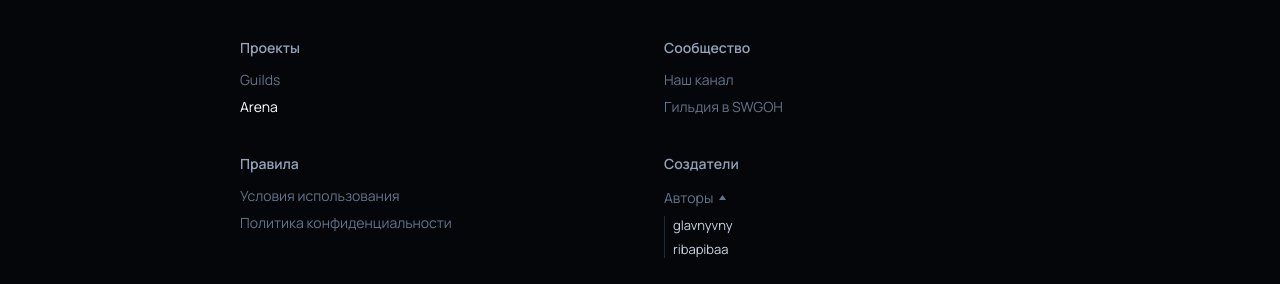
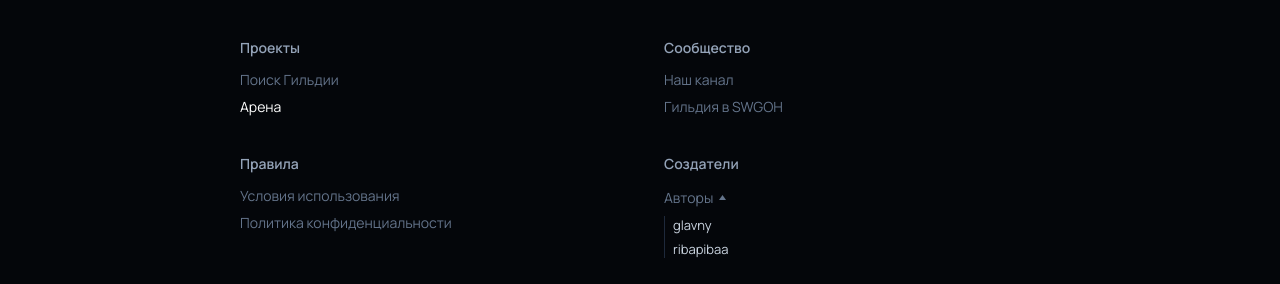
Before and after one commit to jango100500-ui/swgoh.arena, a React (Vite) app: page / in a window 1280 px wide. Both pictures are taken after a click on the button "Авторы". Shown: the part 492-776 px from the top of the page. Built offline with nearby package versions, Linux system fonts and the light colour scheme.

Commit message:
Update Footer.tsx

```diff
--- a/src/app/Footer.tsx
+++ b/src/app/Footer.tsx
@@ -26,10 +26,22 @@ export const Footer = () => {
           </span>
           <ul style={{ listStyle: 'none', marginTop: '12px', display: 'flex', flexDirection: 'column', gap: '8px', fontSize: '14px' }}>
             <li>
-              <a href="#" style={{ color: '#64748b' }}>Guilds</a>
+              <a
+                href="https://t.me/SwgohGuilds_bot"
+                target="_blank"
+                rel="noreferrer"
+                style={{ color: '#64748b' }}
+              >
+                Поиск Гильдии
+              </a>
             </li>
             <li>
-              <span style={{ color: '#ffffff', fontWeight: 400 }}>Arena</span>
+              <a
+                href="https://arena-nine-green.vercel.app"
+                style={{ color: '#ffffff', fontWeight: 400 }}
+              >
+                Арена
+              </a>
             </li>
           </ul>
         </div>
@@ -40,12 +52,24 @@ export const Footer = () => {
           </span>
           <ul style={{ listStyle: 'none', marginTop: '12px', display: 'flex', flexDirection: 'column', gap: '8px', fontSize: '14px' }}>
             <li>
-              <a href="https://t.me/example" target="_blank" rel="noreferrer" style={{ color: '#64748b' }}>
+              <a
+                href="https://t.me/example"
+                target="_blank"
+                rel="noreferrer"
+                style={{ color: '#64748b' }}
+              >
                 Наш канал
               </a>
             </li>
             <li>
-              <a href="#" style={{ color: '#64748b' }}>Гильдия в SWGOH</a>
+              <a
+                href="https://swgoh.gg/g/ZsQzG2VxSsaH9oAqYNNoig/"
+                target="_blank"
+                rel="noreferrer"
+                style={{ color: '#64748b' }}
+              >
+                Гильдия в SWGOH
+              </a>
             </li>
           </ul>
         </div>
@@ -90,8 +114,22 @@ export const Footer = () => {
             </button>
             {isAuthorsOpen && (
               <div style={{ marginTop: '8px', display: 'flex', flexDirection: 'column', gap: '6px', paddingLeft: '8px', borderLeft: '1px solid #1e293b' }}>
-                <span style={{ fontSize: '13px', color: '#cbd5e1' }}>glavnyvny</span>
-                <span style={{ fontSize: '13px', color: '#cbd5e1' }}>ribapibaa</span>
+                <a
+                  href="https://t.me/temkazavr"
+                  target="_blank"
+                  rel="noreferrer"
+                  style={{ fontSize: '13px', color: '#cbd5e1' }}
+                >
+                  glavny
+                </a>
+                <a
+                  href="https://t.me/RibaPibaa"
+                  target="_blank"
+                  rel="noreferrer"
+                  style={{ fontSize: '13px', color: '#cbd5e1' }}
+                >
+                  ribapibaa
+                </a>
               </div>
             )}
           </div>
```
